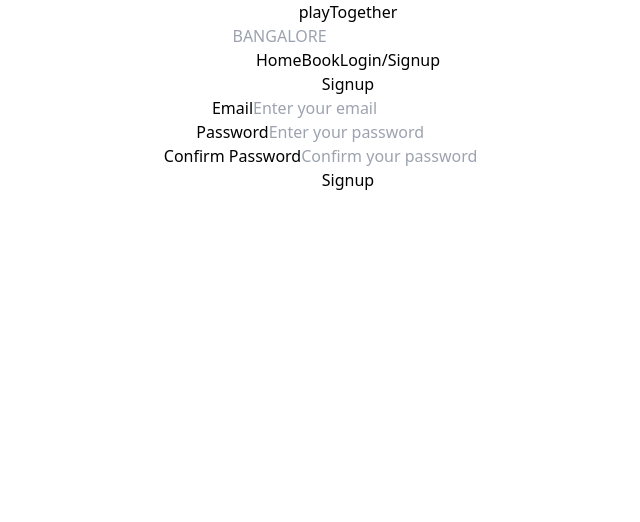
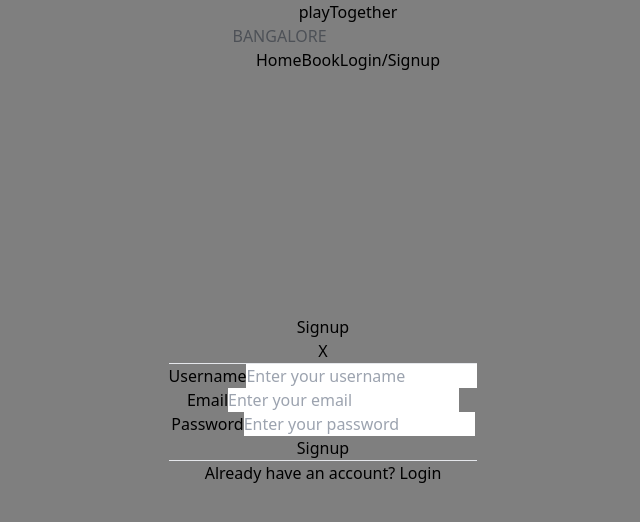
Before and after one commit to jeevan4476/playTogether, a React (Vite) app in the folder frontend/: page /signup in a window 1280 px wide. Shown: the top 522 px of the page, without its empty margins (292-932 px from the left). Built offline with nearby package versions, Linux system fonts and the light colour scheme.

Commit message:
corrected an error

```diff
--- a/frontend/src/App.jsx
+++ b/frontend/src/App.jsx
@@ -21,7 +21,7 @@ function App() {
                     <Route path="/Book" element={<Book />} />
                     <Route path="*" element={<h1>Page Not Found</h1>} />
                     <Route path='/Login' element={<LoginPage/>} />
-                    <Route path='/Signup' element={<Signup />} />
+                    <Route path='/signup' element={<Signup />} />
                 </Routes>
             </div>
         </Router>
--- a/frontend/src/pages/login.jsx
+++ b/frontend/src/pages/login.jsx
@@ -34,12 +34,12 @@ export default function LoginPage({ setShowInjectedContent }) {
                 {/* Header */}
                 <div className="flex justify-between items-center mb-4">
                     <p className="text-lg font-bold">Login/Signup</p>
-                    <button
+                    <Link to='/'
                         className="text-gray-500 hover:text-gray-700"
                         onClick={() => setShowInjectedContent(false)}
                     >
                         X
-                    </button>
+                    </Link >
                 </div>
                 <hr />
 
--- a/frontend/src/pages/signup.jsx
+++ b/frontend/src/pages/signup.jsx
@@ -1,41 +1,170 @@
-import React from "react";
+// import React from "react";
 
-export default function Signup() {
+// export default function Signup() {
+//     return (
+//         <div className="flex justify-center items-center h-screen bg-gray-200">
+//         <div className="bg-white p-8 rounded-lg shadow-lg w-full max-w-md">
+//             <h2 className="text-2xl font-bold mb-6 text-gray-800 text-center">
+//             Signup
+//             </h2>
+//             <form>
+//             <div className="mb-4">
+//                 <label className="block text-gray-700">Email</label>
+//                 <input
+//                 type="email"
+//                 placeholder="Enter your email"
+//                 className="w-full px-4 py-2 border rounded-lg focus:outline-none focus:ring-2 focus:ring-blue-500"
+//                 />
+//             </div>
+//             <div className="mb-4">
+//                 <label className="block text-gray-700">Password</label>
+//                 <input
+//                 type="password"
+//                 placeholder="Enter your password"
+//                 className="w-full px-4 py-2 border rounded-lg focus:outline-none focus:ring-2 focus:ring-blue-500"
+//                 />
+//             </div>
+//             <div className="mb-4">
+//                 <label className="block text-gray-700">Confirm Password</label>
+//                 <input
+//                 type="password"
+//                 placeholder="Confirm your password"
+//                 className="w-full px-4 py-2 border rounded-lg focus:outline-none focus:ring-2 focus:ring-blue-500"
+//                 />
+//             </div>
+//             <button className="w-full bg-gray-400 text-white py-2 px-4 rounded-lg hover:bg-blue-600">
+//                 Signup
+//             </button>
+//             </form>
+//         </div>
+//         </div>
+//   );
+// }
+import axios from "axios";
+import { useState } from "react";
+import { Link } from "react-router-dom";
+
+export default function SignupPage({ setShowInjectedContent }) {
+    const [details, setDetails] = useState({
+        username: "",
+        email: "",
+        password: "",
+    });
+
+    const handleSubmit = () => {
+        axios
+            .post("http://localhost:3000/users/signup", details)
+            .then((res) => {
+                console.log(res.data);
+                alert("Signup Successful!");
+                setShowInjectedContent(false); // Close modal after successful signup
+            })
+            .catch((e) => {
+                console.error("Error during signup:", e);
+                alert("Signup Failed!");
+            });
+    };
+
     return (
-        <div className="flex justify-center items-center h-screen bg-gray-200">
-        <div className="bg-white p-8 rounded-lg shadow-lg w-full max-w-md">
-            <h2 className="text-2xl font-bold mb-6 text-gray-800 text-center">
-            Signup
-            </h2>
-            <form>
-            <div className="mb-4">
-                <label className="block text-gray-700">Email</label>
+        <div
+            className="modal-overlay fixed inset-0 bg-black bg-opacity-30 flex justify-center items-center"
+            onClick={() => setShowInjectedContent(false)}
+        >
+            {/* Modal Content */}
+            <div
+                className="bg-white rounded-3xl w-full max-w-lg h-auto p-6 shadow-lg relative"
+                onClick={(e) => e.stopPropagation()}
+            >
+                {/* Header */}
+                <div className="flex justify-between items-center mb-4">
+                    <p className="text-lg font-bold">Signup</p>
+                    <Link to='/'
+                        className="text-gray-500 hover:text-gray-700"
+                        onClick={() => setShowInjectedContent(false)}
+                    >
+                        X
+                    </Link>
+                </div>
+                <hr />
+
+                {/* Form */}
+                <div className="mt-6 space-y-4">
+                    {/* Username */}
+                    <div>
+                        <label htmlFor="username" className="block text-gray-700 font-medium mb-1">
+                            Username
+                        </label>
+                        <input
+                            type="text"
+                            id="username"
+                            placeholder="Enter your username"
+                            className="w-full p-3 bg-gray-100 rounded-lg focus:outline-none focus:ring-2 focus:ring-blue-500"
+                            onChange={(e) =>
+                                setDetails((prev) => ({
+                                    ...prev,
+                                    username: e.target.value,
+                                }))
+                            }
+                        />
+                    </div>
+
+                    {/* Email */}
+                    <div>
+                        <label htmlFor="email" className="block text-gray-700 font-medium mb-1">
+                            Email
+                        </label>
                         <input
                             type="email"
+                            id="email"
                             placeholder="Enter your email"
-                className="w-full px-4 py-2 border rounded-lg focus:outline-none focus:ring-2 focus:ring-blue-500"
+                            className="w-full p-3 bg-gray-100 rounded-lg focus:outline-none focus:ring-2 focus:ring-blue-500"
+                            onChange={(e) =>
+                                setDetails((prev) => ({
+                                    ...prev,
+                                    email: e.target.value,
+                                }))
+                            }
                         />
                     </div>
-            <div className="mb-4">
-                <label className="block text-gray-700">Password</label>
+
+                    {/* Password */}
+                    <div>
+                        <label htmlFor="password" className="block text-gray-700 font-medium mb-1">
+                            Password
+                        </label>
                         <input
                             type="password"
+                            id="password"
                             placeholder="Enter your password"
-                className="w-full px-4 py-2 border rounded-lg focus:outline-none focus:ring-2 focus:ring-blue-500"
+                            className="w-full p-3 bg-gray-100 rounded-lg focus:outline-none focus:ring-2 focus:ring-blue-500"
+                            onChange={(e) =>
+                                setDetails((prev) => ({
+                                    ...prev,
+                                    password: e.target.value,
+                                }))
+                            }
                         />
                     </div>
-            <div className="mb-4">
-                <label className="block text-gray-700">Confirm Password</label>
-                <input
-                type="password"
-                placeholder="Confirm your password"
-                className="w-full px-4 py-2 border rounded-lg focus:outline-none focus:ring-2 focus:ring-blue-500"
-                />
-            </div>
-            <button className="w-full bg-gray-400 text-white py-2 px-4 rounded-lg hover:bg-blue-600">
+
+                    {/* Signup Button */}
+                    <button
+                        className="w-full bg-gray-400 text-white py-2 rounded-lg hover:bg-blue-600"
+                        onClick={handleSubmit}
+                    >
                         Signup
                     </button>
-            </form>
+                </div>
+
+                {/* Divider */}
+                <hr className="my-6" />
+
+                {/* Login Link */}
+                <p className="text-center text-gray-700">
+                    Already have an account?{" "}
+                    <Link to="/login" className="text-gray-500 hover:underline font-medium">
+                        Login
+                    </Link>
+                </p>
             </div>
         </div>
     );
```
Lines whose indentation alone changed are shown as unchanged.
